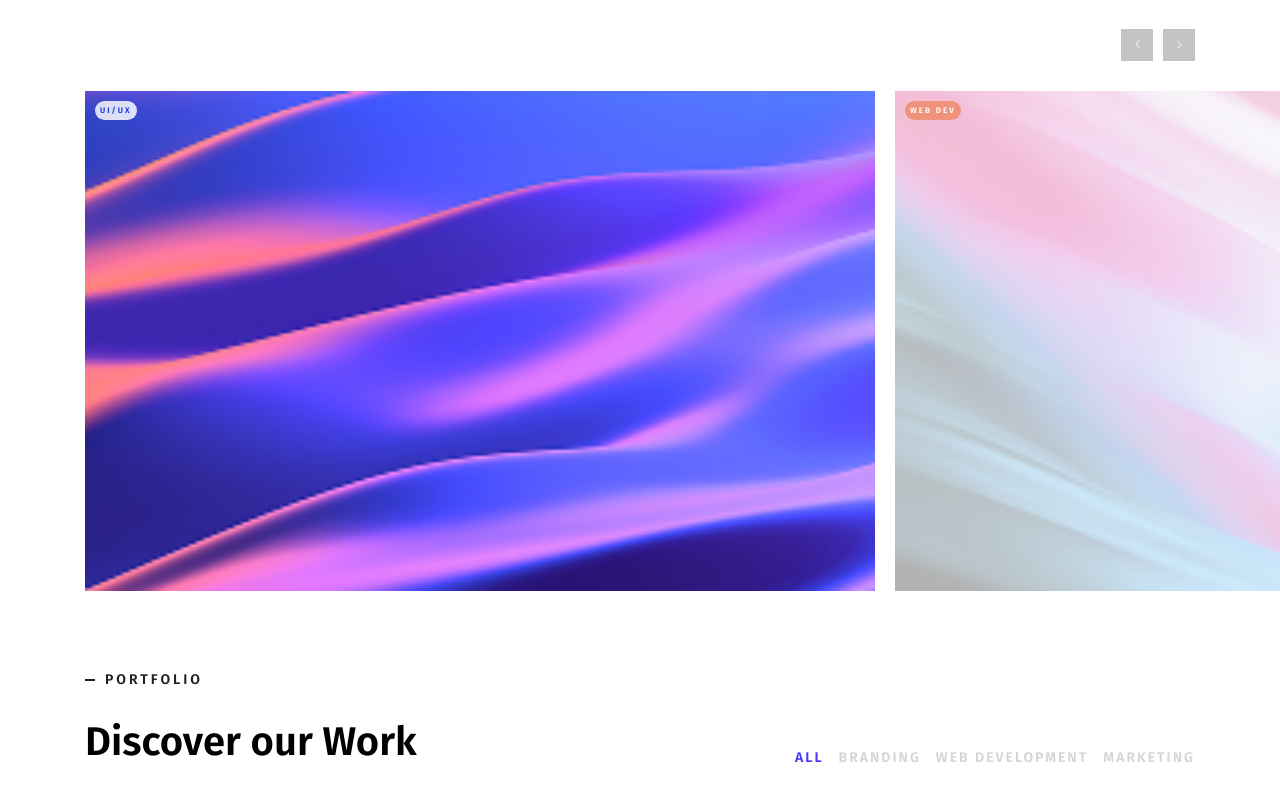
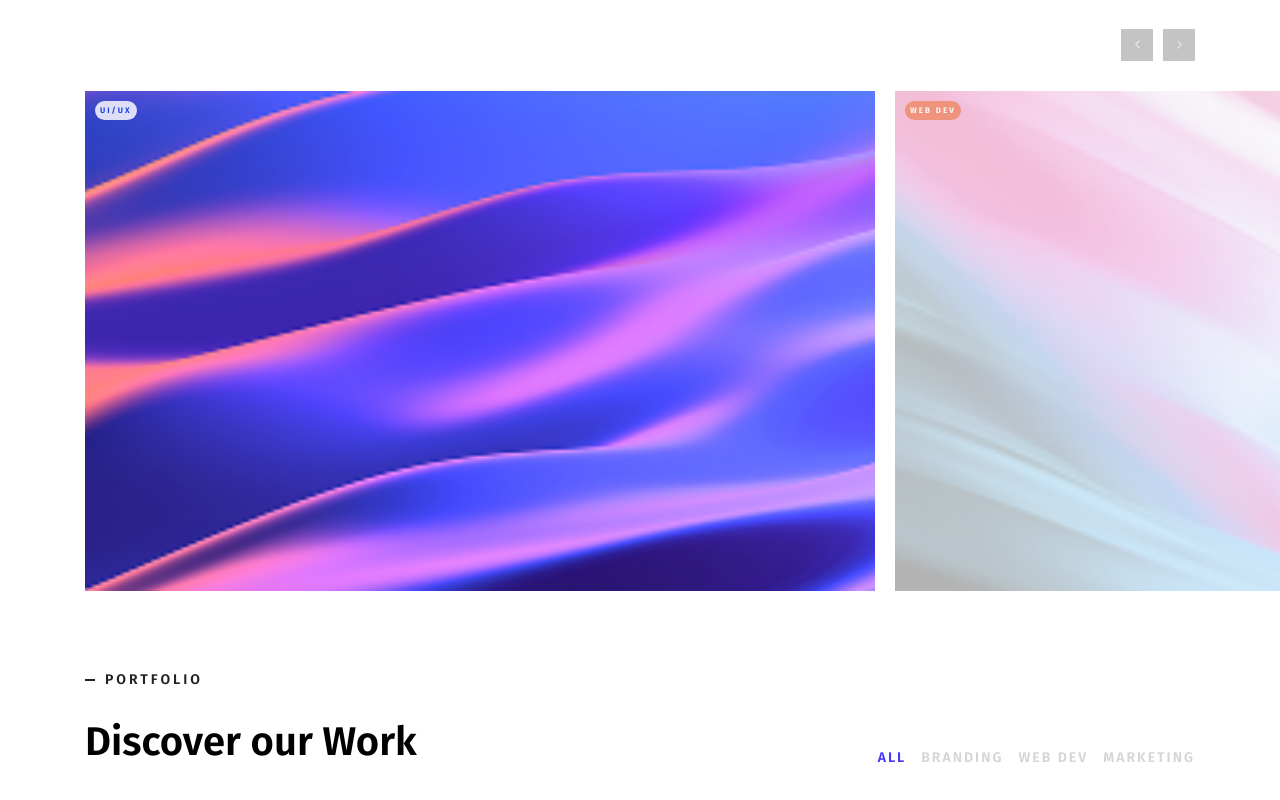
Before and after one commit to MPHDigital-RSA/Gravity, a React (Vite) app: page / in a window 1280 px wide. Shown: the part 1467-2267 px from the top of the page. Built offline with nearby package versions, Linux system fonts and the light colour scheme.

Commit message:
created the services section

```diff
--- a/src/section-components/Portfolio.jsx
+++ b/src/section-components/Portfolio.jsx
@@ -4,7 +4,7 @@ import '../styles/Portfolio.css'
 const filterLinks = [
     'all',
     'branding',
-    'web development',
+    'web dev',
     'marketing'
 ]
 
```
